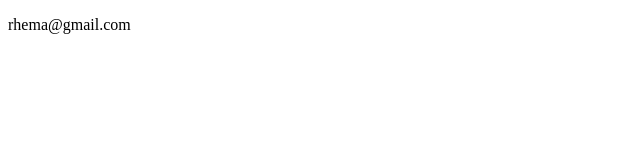
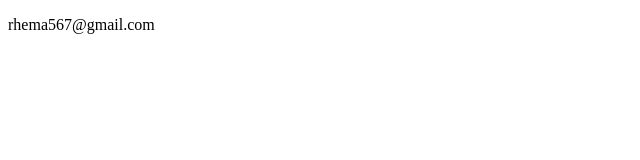
Before and after one commit to Rhema7776/TISE, a plain HTML site: page email.html in a window 1280 px wide. Shown: the full height of the page, 0-640 px from the left. Drawn offline with Linux system fonts and the light colour scheme.

Commit message:
new commit

```diff
--- a/email.html
+++ b/email.html
@@ -7,6 +7,6 @@
     <title>Document</title>
 </head>
 <body>
-    <p>rhema@gmail.com</p>
+    <p>rhema567@gmail.com</p>
 </body>
 </html>
```
